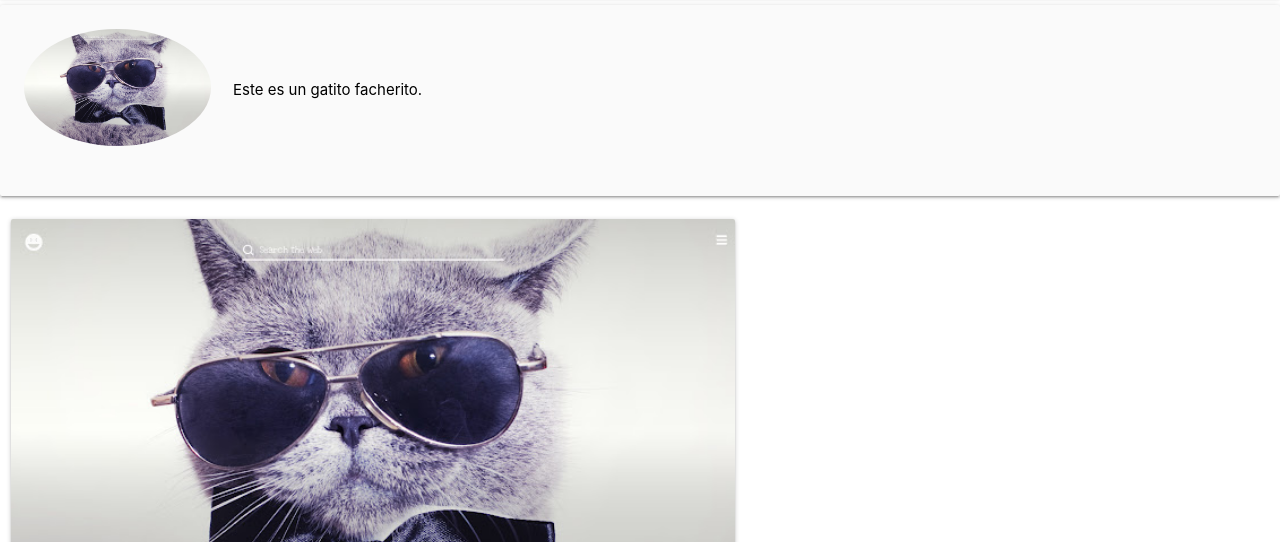
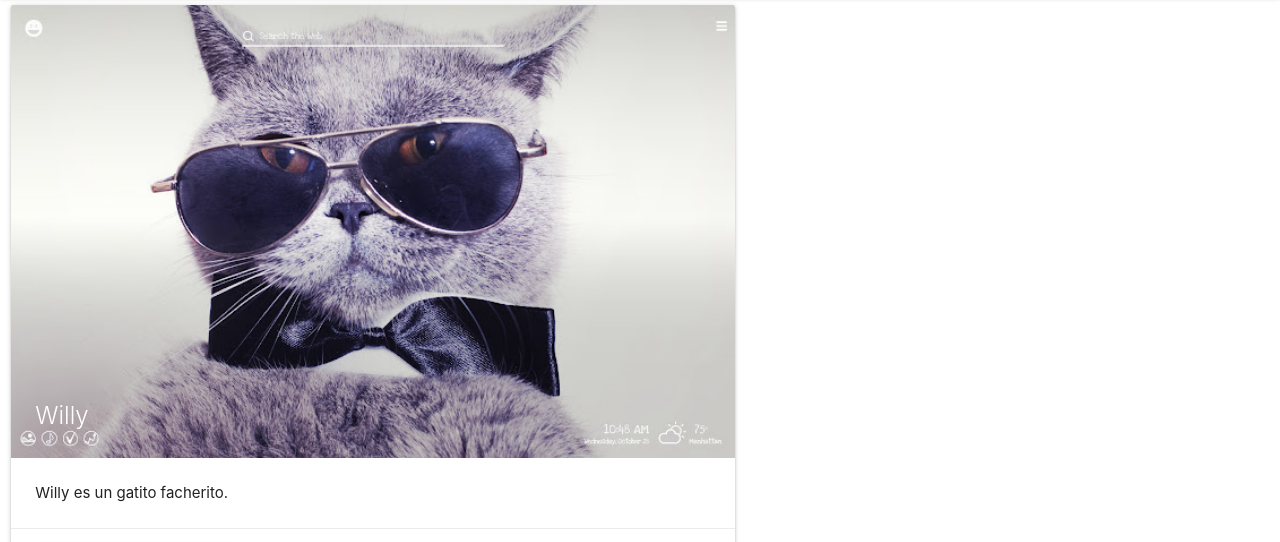
Before and after one commit to A01351361/A01351361.github.io, a plain HTML site: page index.html in a window 1280 px wide. Shown: the part 203-745 px from the top of the page. Drawn offline with Linux system fonts and the light colour scheme.

Commit message:
Update index.html

```diff
--- a/index.html
+++ b/index.html
@@ -24,20 +24,6 @@
     </div>
   </nav>
 
-          <div class="col s12 m8 offset-m2 l6 offset-l3">
-        <div class="card-panel grey lighten-5 z-depth-1">
-          <div class="row valign-wrapper">
-            <div class="col s2">
-              <img src="images/unnamed.jpg" alt="" class="circle responsive-img"> <!-- notice the "circle" class -->
-            </div>
-            <div class="col s10">
-              <span class="black-text">
-                Este es un gatito facherito.
-              </span>
-            </div>
-          </div>
-        </div>
-      </div>
 
 
 
```
